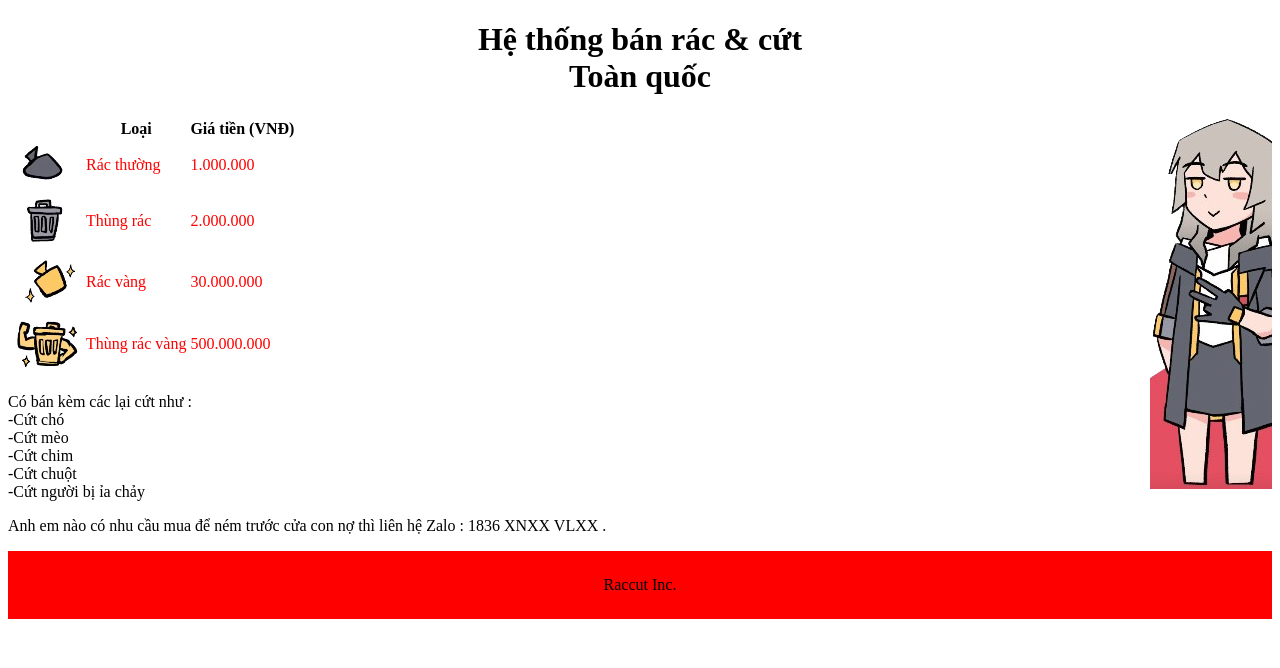
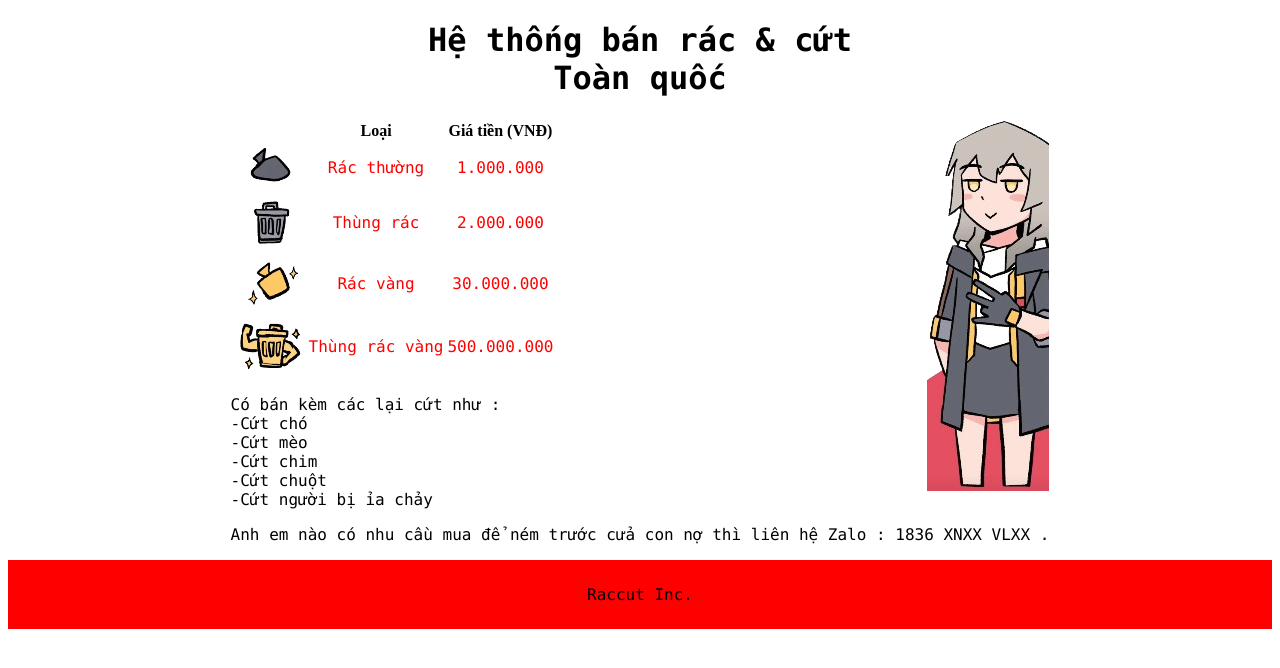
Before and after one commit to Dounogox/troll, a plain HTML site: page index.html in a window 1280 px wide. Drawn offline with Linux system fonts and the light colour scheme.

Commit message:
Add files via upload

```diff
--- a/index.html
+++ b/index.html
@@ -12,7 +12,7 @@
 		Hệ thống bán rác & cứt
 		<br>Toàn quốc
 	</h1>
-	<div>
+	<div class = "cont">
 		<img src="stelle.png" class="anh">
 		<!-- Bảng giá   -->
 		<table>
--- a/troll.css
+++ b/troll.css
@@ -1,14 +1,30 @@
+h1{
+	font-family: Consolas;
+}
+
 td{
 	color: red;
-	font: Consolas;
+	font-family: Consolas;
 }
 
+.cont{
+	max-width: fit-content;
+  	margin-left: auto;
+  	margin-right: auto;
+}
 .anh{
-	float: right;
+     float:right ;
+}
+table{
+	text-align: center;
+}
+p{
+	font-family: Consolas;
 }
 
 footer{
 	text-align: center;
 	background-color: red;
 	padding: 25px;
+	font-family: Consolas;
 }
```
